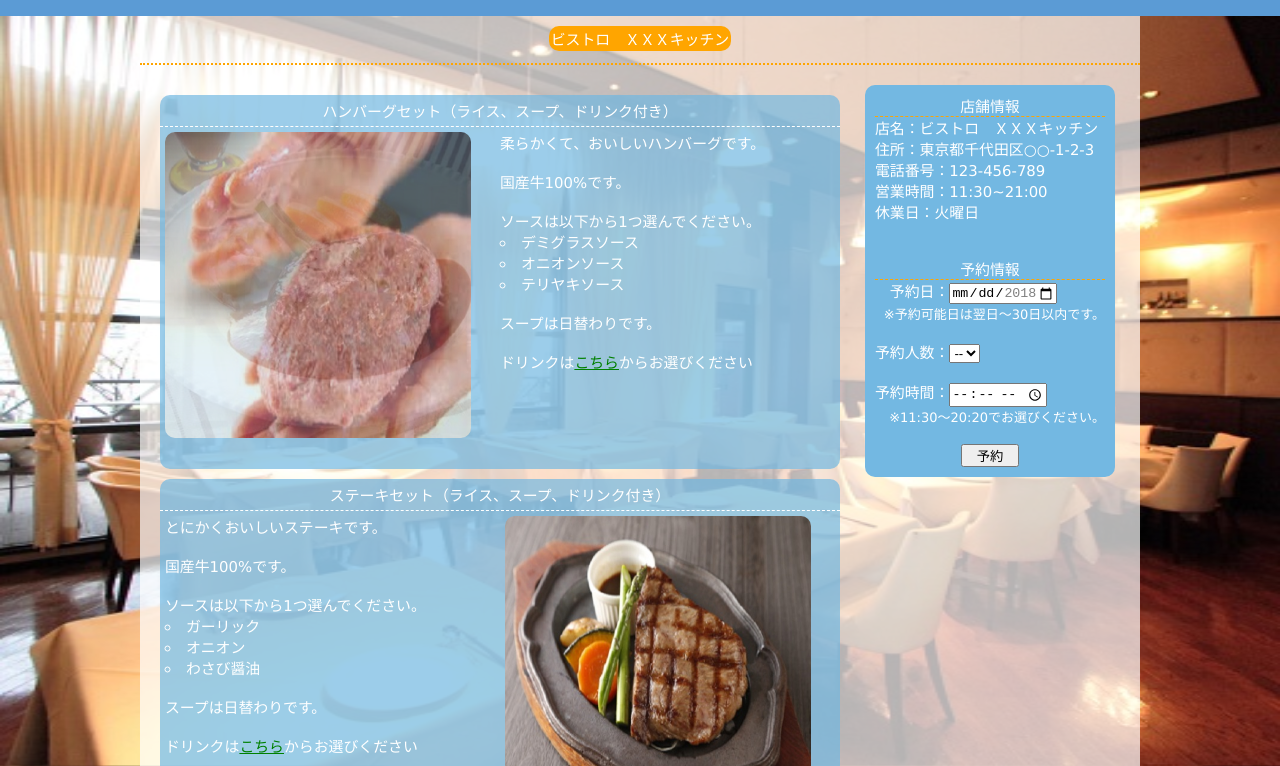
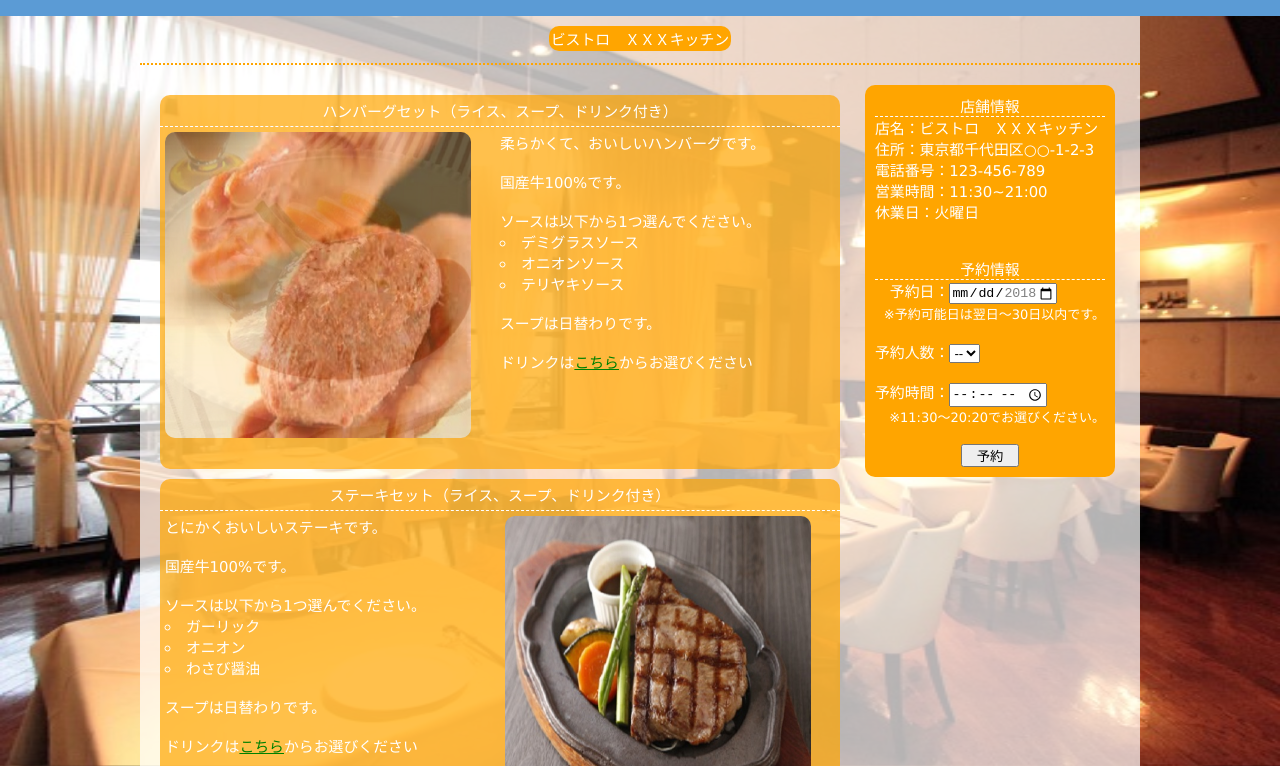
Before and after one commit to ag113ate/gourmet_site, a plain HTML site: page index.html in a window 1280 px wide. Shown: the part 34-800 px from the top of the page. Drawn offline with nearby package versions, Linux system fonts and the light colour scheme.

Commit message:
#1 change background color main_panel_area and side_bar_area

```diff
--- a/css/style.css
+++ b/css/style.css
@@ -77,7 +77,7 @@ div.menu_area{
   clear: both;
   margin: 10px 0 0 20px;
   color: white;
-  background-color: rgba(115, 184, 226, 0.7);
+  background-color: rgba(255, 165, 0, 0.7);
 
   -moz-border-radius:10px;/* Firefox用の角丸設定 */
   -webkit-border-radius:10px; /* Safari,Google Chrome用の角丸設定 */
@@ -138,7 +138,7 @@ div#main_panel_area ul{
 }
 
 div#drink{
-  background-color: rgba(115, 184, 226, 0.7);
+  background-color: rgba(255, 165, 0, 0.7);
   margin: 10px 0 0 20px;
 
   -moz-border-radius:10px;/* Firefox用の角丸設定 */
@@ -204,7 +204,7 @@ div#side_bar_area{
 }
 
 div#reserve_info{
-  background-color: #73B8E2;
+  background-color: rgb(255, 165, 0);
   padding: 10px;
 
   -moz-border-radius:10px;/* Firefox用の角丸設定 */
@@ -276,7 +276,7 @@ a:hover{
 }
 
 .under_line{
-  border-bottom: 1px dashed orange;
+  border-bottom: 1px dashed white;
 }
 
 .put_center{
```
